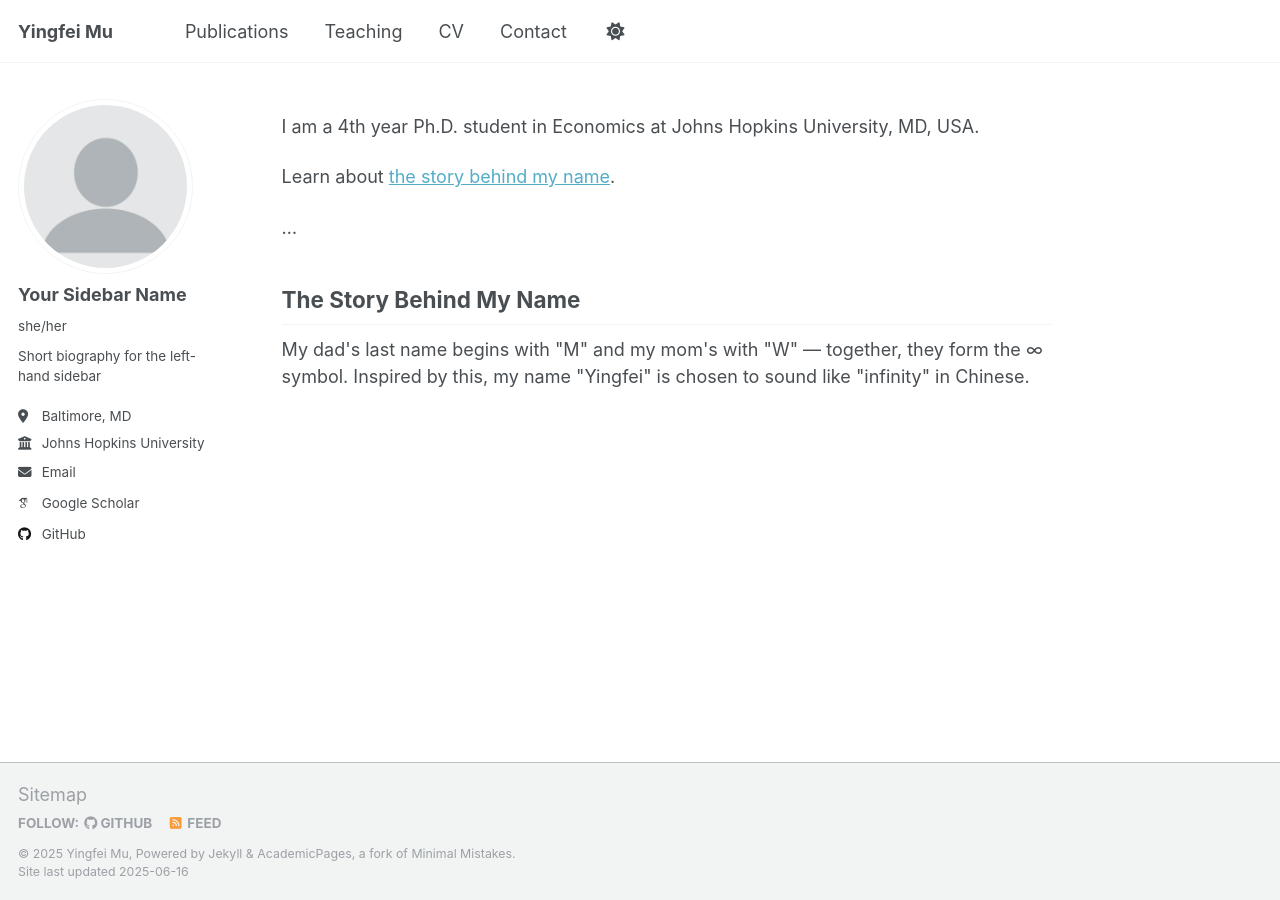
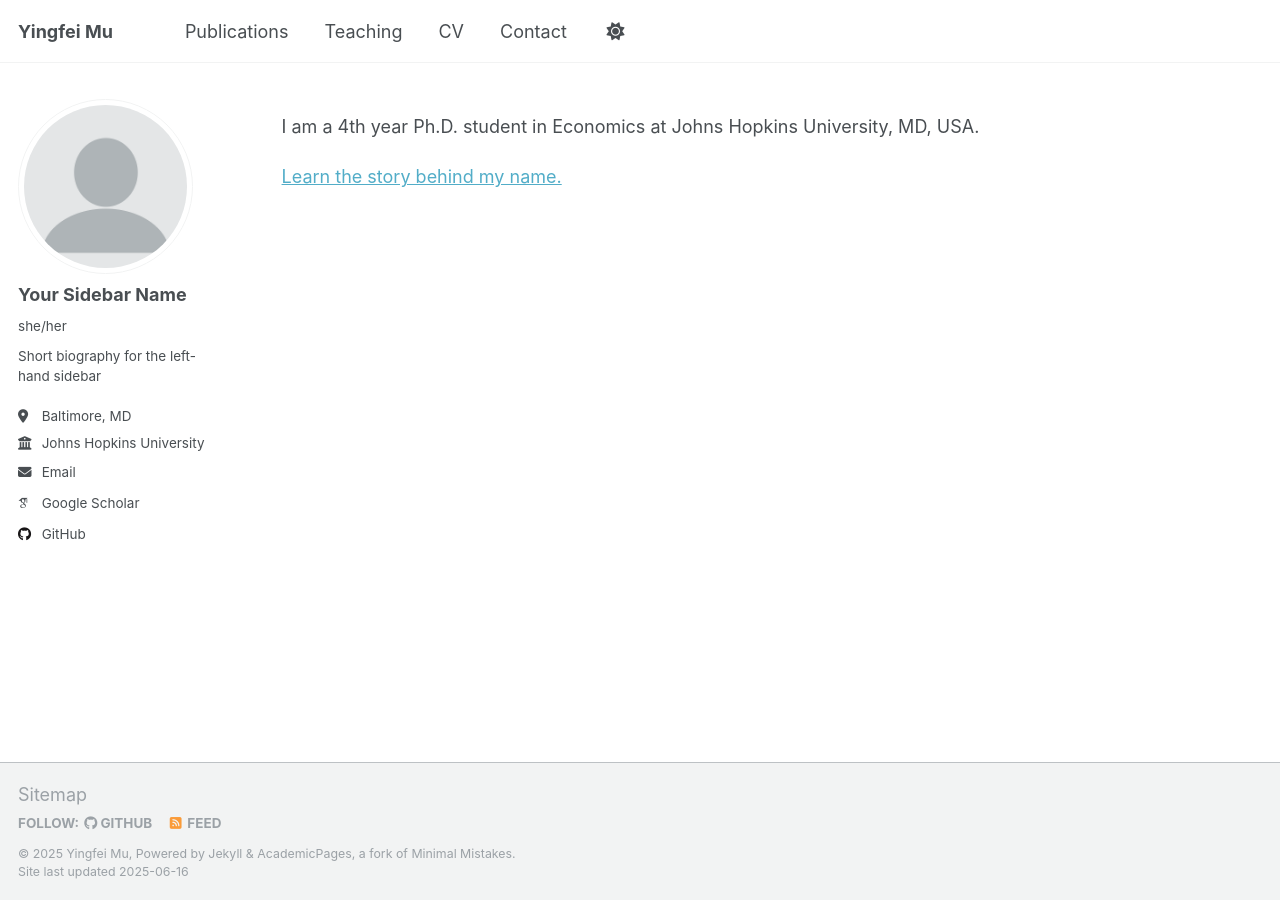
Before and after one commit to InfiniteMu/infinitemu.github.io, a Jekyll site: the page built from _pages/about.md, in a window 1280 px wide. Built offline with Jekyll 4.4.1, drawn with Linux system fonts in a browser that asks for light colours; some web fonts are replaced.

Commit message:
Update about.md

```diff
--- a/_pages/about.md
+++ b/_pages/about.md
@@ -10,13 +10,4 @@ redirect_from:
 I am a 4th year Ph.D. student in Economics
 at Johns Hopkins University, MD, USA.
 
-<p>
-  Learn about <a href="#name-story">the story behind my name</a>.
-</p>
-
-...
-
-<h2 id="name-story">The Story Behind My Name</h2>
-<p>
-  My dad's last name begins with "M" and my mom's with "W" — together, they form the ∞ symbol. Inspired by this, my name "Yingfei" is chosen to sound like "infinity" in Chinese.
-</p>
+[Learn the story behind my name.](/name-story/)
```
